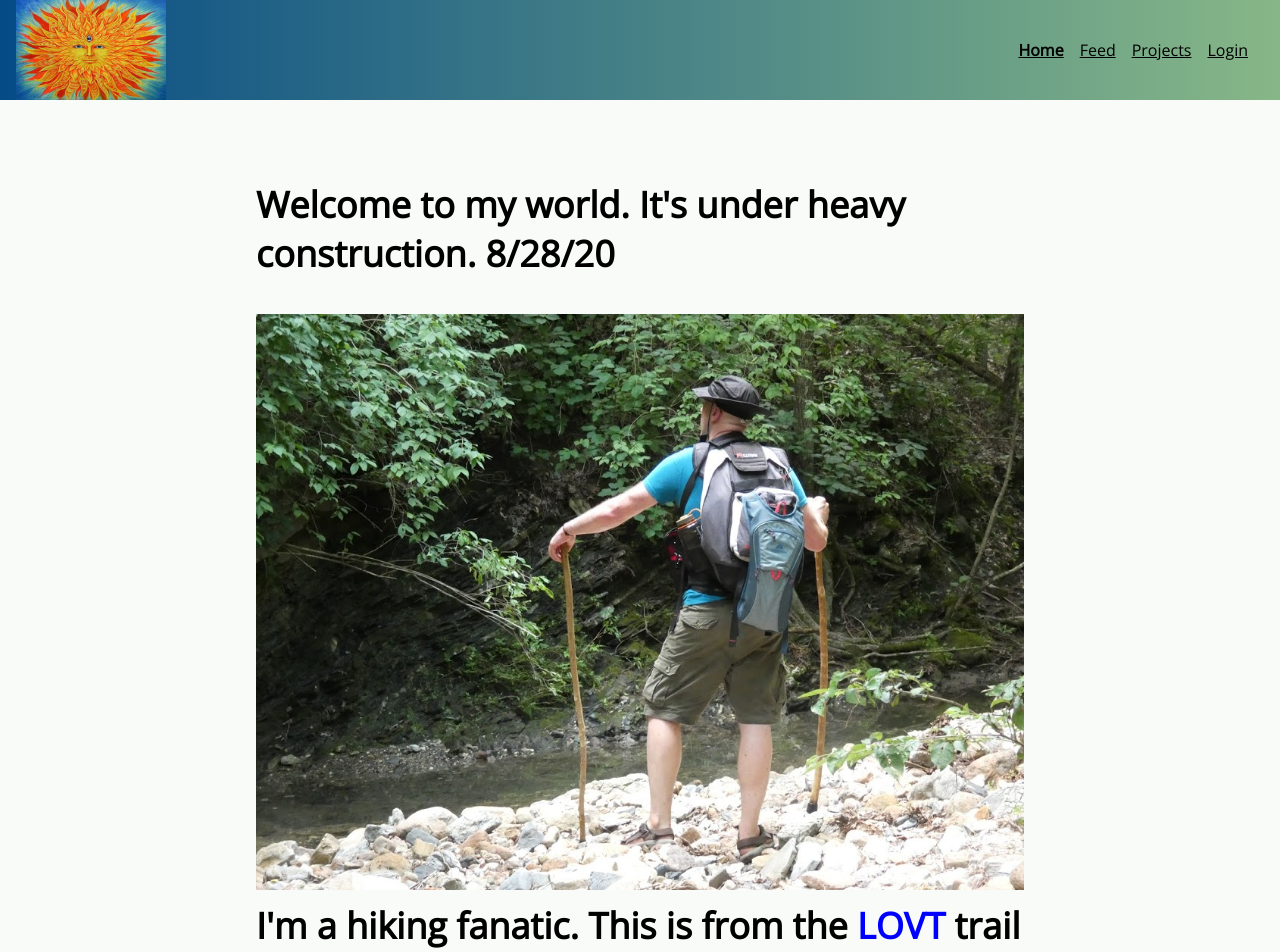
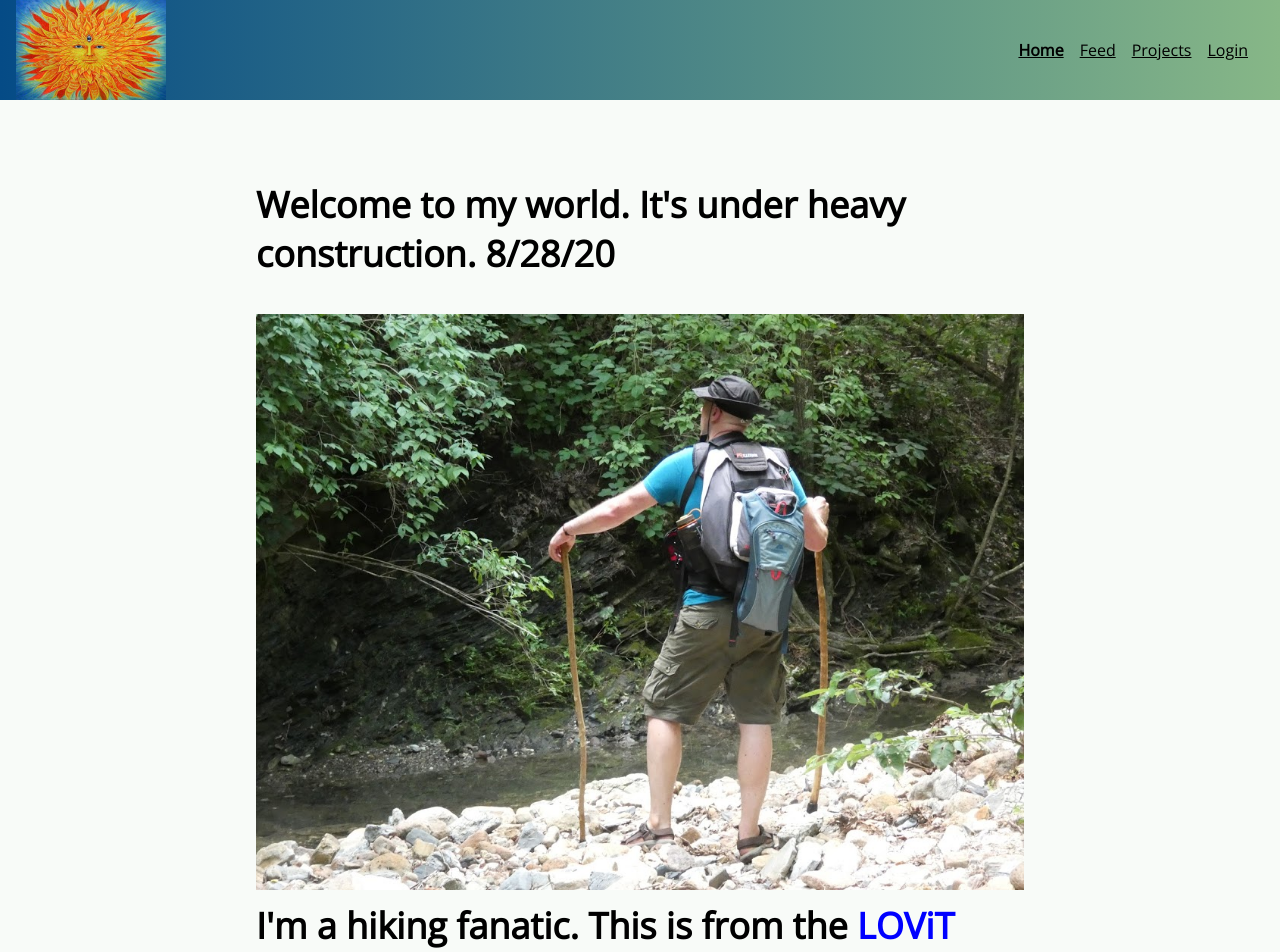
Before and after one commit to nealthom/thesite, a React (Create React App) app: page / in a window 1280 px wide. Shown: the top 952 px of the page. Built offline with nearby package versions, Linux system fonts and the light colour scheme.

Commit message:
fixed typo

```diff
--- a/src/components/pages/Home.js
+++ b/src/components/pages/Home.js
@@ -32,7 +32,7 @@ export default function Home() {
           target="_blank"
           rel="noopener noreferrer"
         >
-          LOVT
+          LOViT
         </Styledlink>{" "}
         trail in Hot Springs, AR
       </Content>
```
